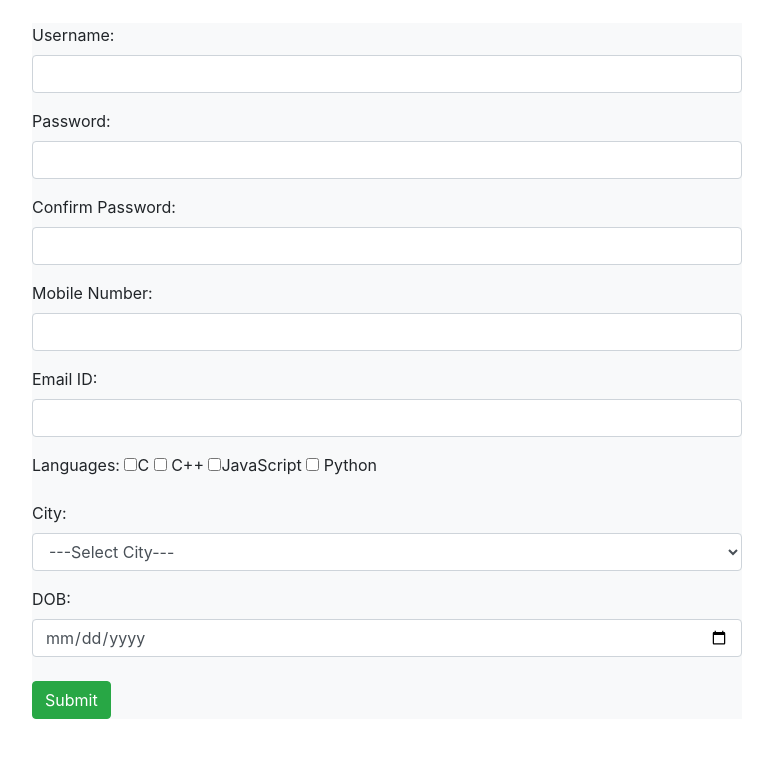
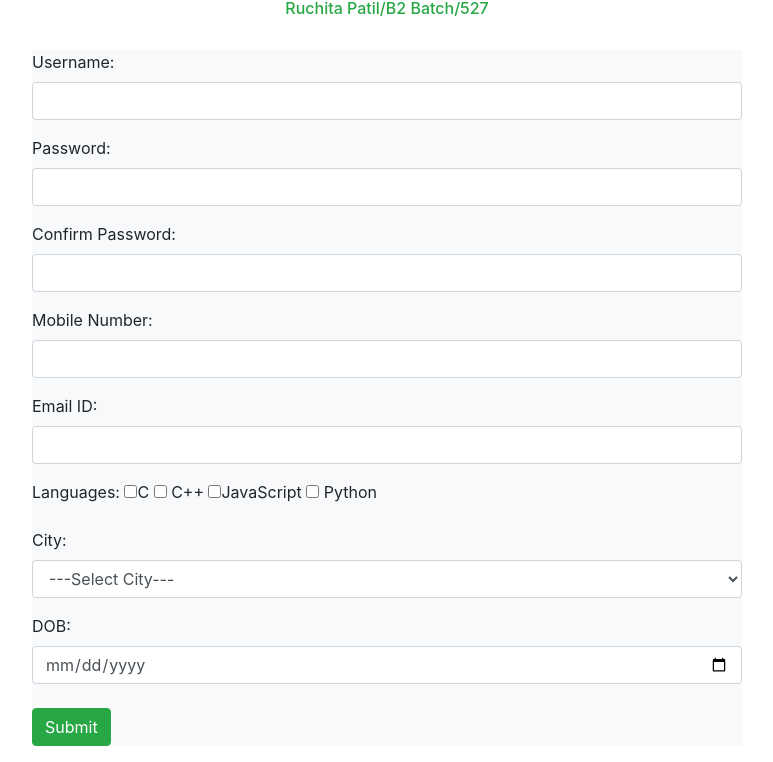
Before and after one commit to RuchitaPatil001/-Registration-Form-With-Validation, a plain HTML site: page index.html in a window 1280 px wide. Shown: the part 81-843 px from the top of the page, without its empty margins (253-1026 px from the left). Before the commit the page ends 816 px from the top, so only its background shows below. Drawn offline with nearby package versions, Linux system fonts and the light colour scheme.

Commit message:
Update index.html

```diff
--- a/index.html
+++ b/index.html
@@ -18,7 +18,8 @@
 </head>
 <body>
 <div class="container"><br>
-    <h1 class="text-success text-center">Registration Form With Validation</h1><br>
+    <h1 class="text-success text-center">Registration Form With Validation</h1>
+    <h6 class="text-success text-center">Ruchita Patil/B2 Batch/527</h6><br>
     <div class="col-lg-8 m-auto d-block">
         <form action="#" onsubmit="return validation()" class="bg-light">
             <div class="form-group">
```
